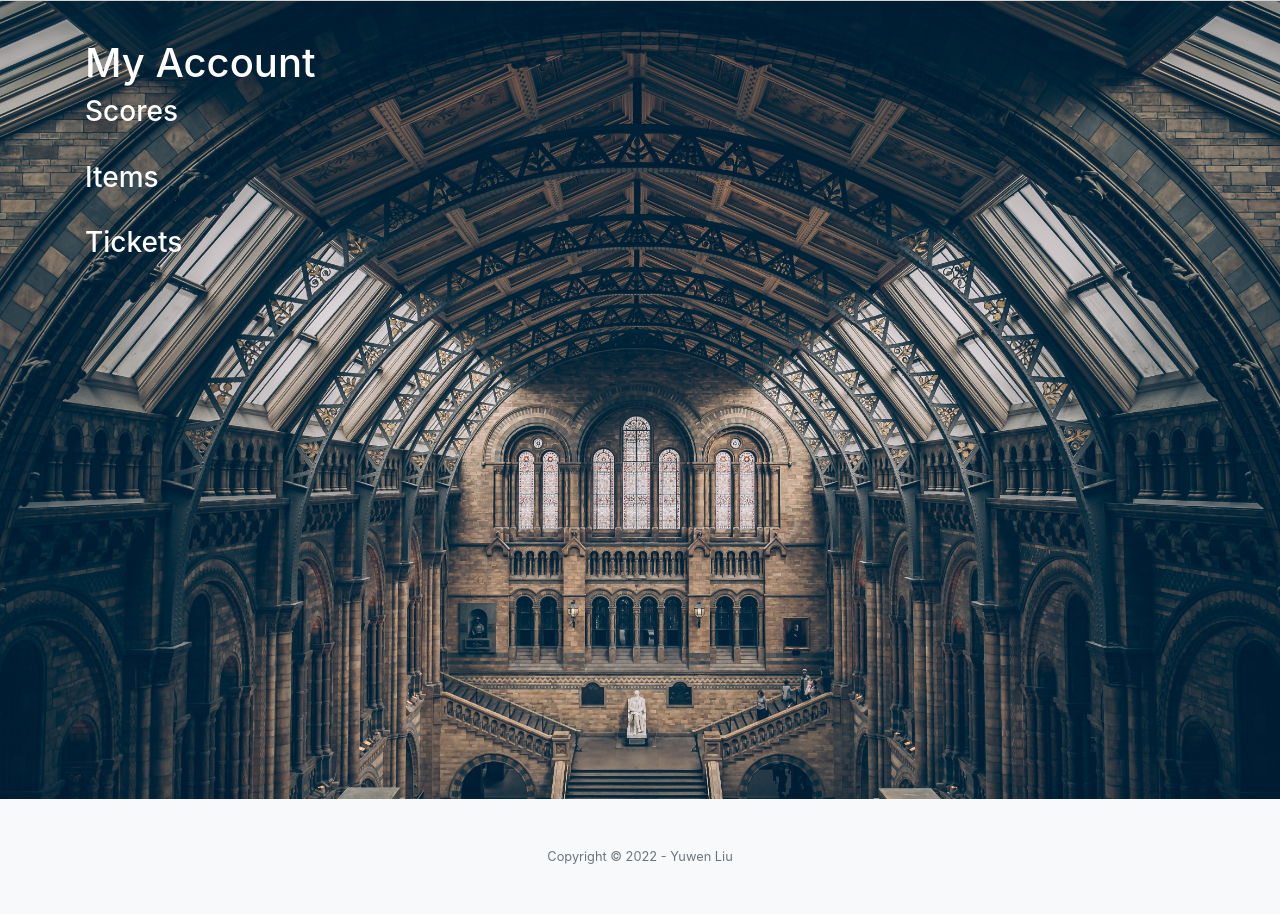
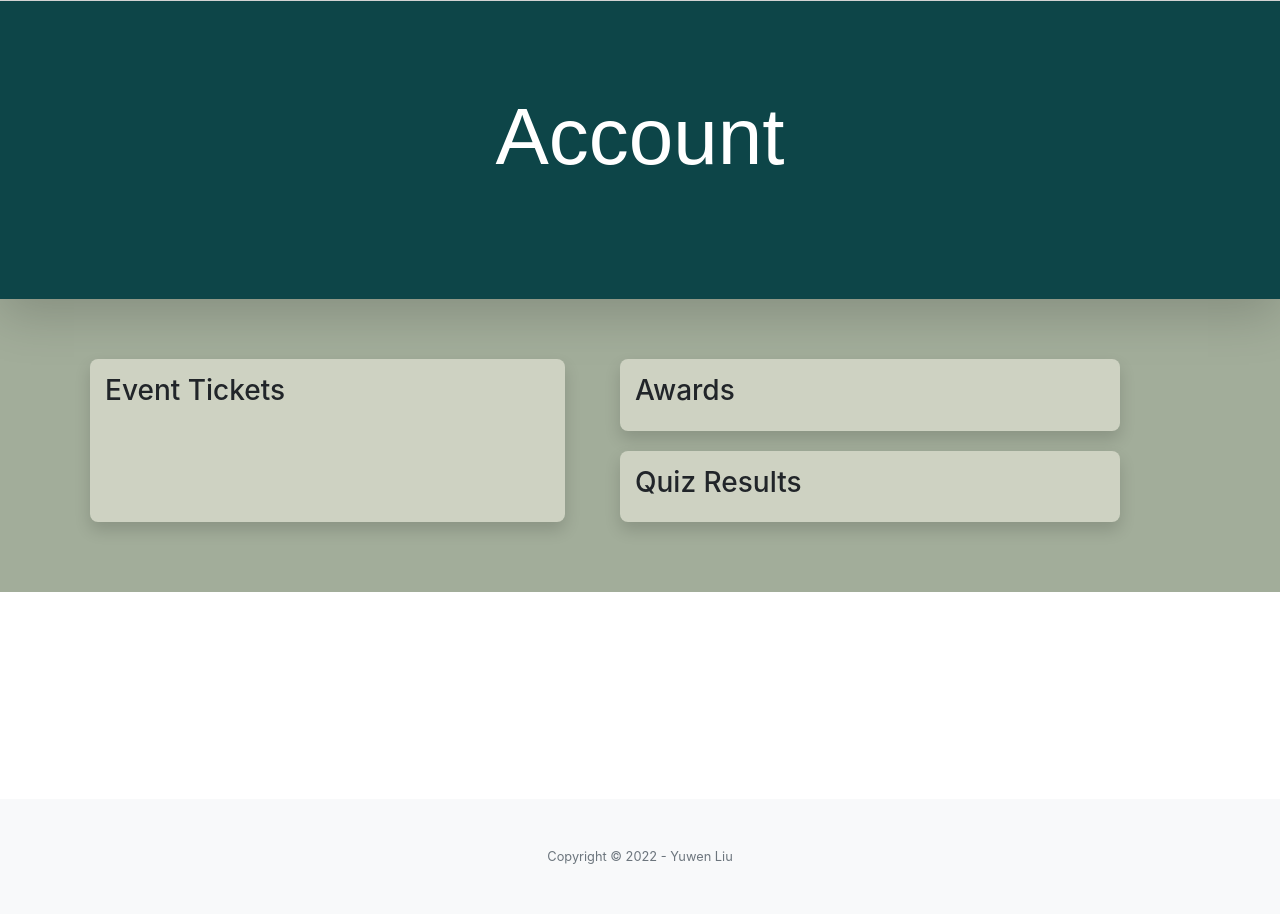
Before and after one commit to Evian0211/Leeds-Museums-virtual-platform, a Django app: page /account in a window 1280 px wide. Shown: the part 71-985 px from the top of the page. Run offline with Django 4.2, Linux system fonts and the light colour scheme; the visitor is signed in with stand-in values (Sample User, id 1); data that the repository does not hold is empty; some libraries are stand-ins or nearby versions.

Commit message:
update account page style

```diff
--- a/leeds_virtual_museums/static/css/common.css
+++ b/leeds_virtual_museums/static/css/common.css
@@ -70,11 +70,24 @@ nav {
     padding-bottom: 50px;
 }
 
+#account-background {
+    height: 100%;
+    width: 100%;
+    background-color: #A2AD9A;
+}
+
 #account-header {
-    height: 800px;
+    height: 300px;
     width: 100%;
-    background-image: url(../images/account\ background.jpg);
-    background-repeat: no-repeat;
-    background-size: 100%;
+    background-color: #0d4548;
+    text-align: center;
+    padding: 90px 0;
     color: white;
 }
+
+.account-block {
+    border-radius: 8px;
+    background-color: #CED2C2;
+    margin: 20px;
+    padding: 15px;
+}
--- a/leeds_virtual_museums/templates/account.html
+++ b/leeds_virtual_museums/templates/account.html
@@ -2,18 +2,28 @@
 {% load static %}
 {% block content %}
 
-<header id="account-header">
+<header id="account-background">
+    <div id="account-header" class="shadow-lg">
+        <h1 style="font-size: 80px; font-family: sans-serif;">Account</h1>
+    </div>
+
 <div class="container main-container">
-    <h1>My Account</h1>
 
-    <h3>Scores</h3>
-    {% for course, score in curriculum_status %}
-    <span>{{course}}: {{score}}</span>
-    <br>
+    <div class="row">
+        <div class="account-block col-5 shadow">
+            <h3>Event Tickets</h3>
+            {% for ticket in tickets %}
+            <div class="card ticket col-10 bg-secondary">
+                <h5 class="card-title opacity-100">{{ticket}}</h5>
+                <img src="{% static 'images/' %}{{ tickets_pic|get_item:ticket }}" width="100px" height="100px">
+                <span>Present this ticket on your arrival</span>
+            </div>
             {% endfor %}
             <br>
-
-    <h3>Items</h3>
+        </div>
+        <div class="col-6">
+            <div class="account-block shadow">
+                <h3>Awards</h3>
                 <div class="row">
                     {% for item in items %}
                     <div class="card ticket border-0 col-3 bg-transparent">
@@ -22,17 +32,16 @@
                     </div>
                     {% endfor %}
                 </div>
+            </div>
 
+            <div class="account-block shadow">
+                <h3>Quiz Results</h3>
+                {% for course, score in curriculum_status %}
+                <span>{{course}}: {{score}}</span>
                 <br>
-    <h3>Tickets</h3>
-    <div class="row">
-        {% for ticket in tickets %}
-        <div class="card ticket col-3 bg-secondary">
-            <h5 class="card-title opacity-100">{{ticket}}</h5>
-            <img src="{% static 'images/' %}{{ tickets_pic|get_item:ticket }}" width="100px" height="100px">
-            <span>Present this ticket on your arrival</span>
+                {% endfor %}
             </div>
-        {% endfor %}
+        </div>
     </div>
 </div>
 </header>
```
Lines whose indentation alone changed are shown as unchanged.
